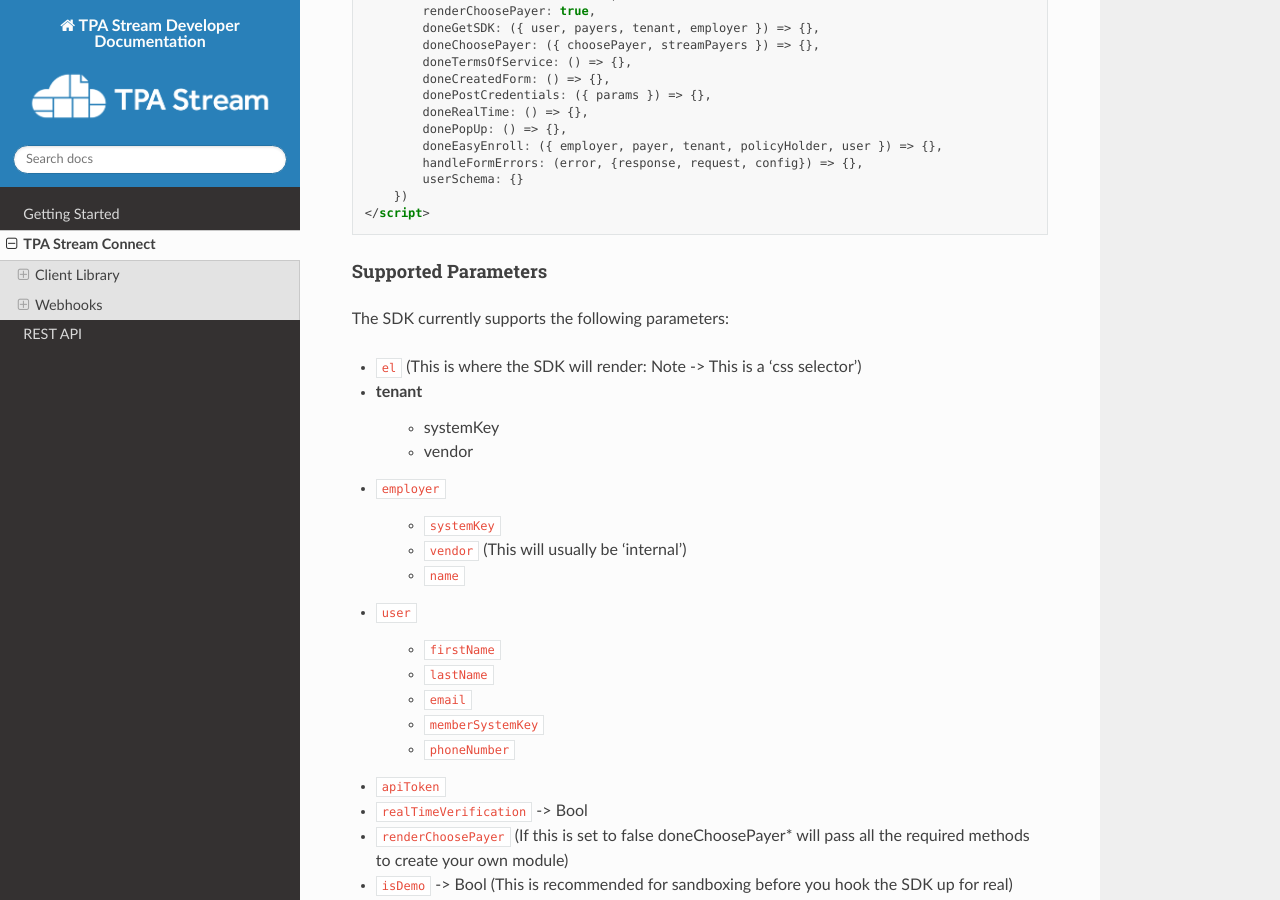
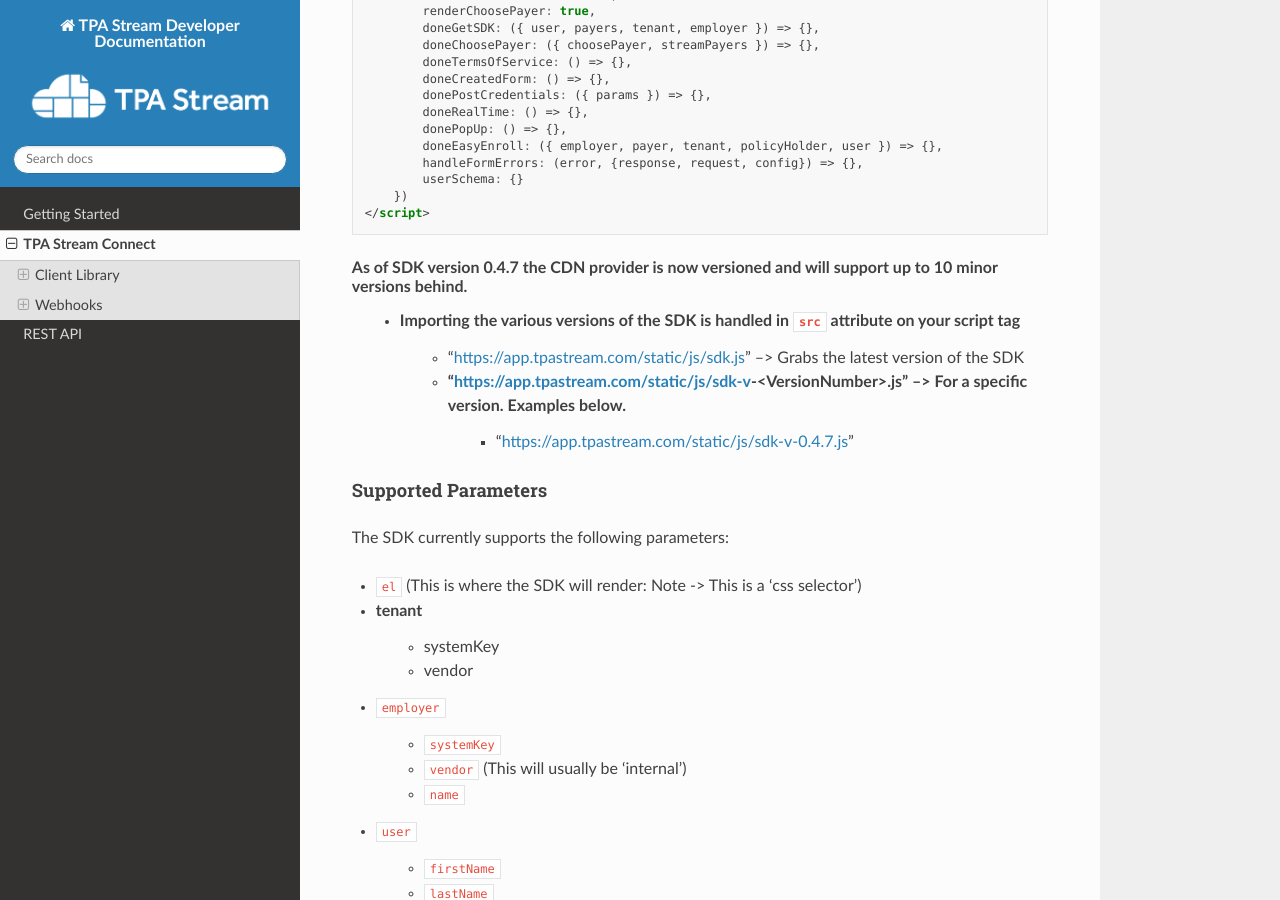
Before and after one commit to TPAStream/developer-docs, a Sphinx documentation site: the page built from source/connect.rst, in a window 1280 px wide and 900 px high, scrolled down 1301 px. Built offline with Sphinx 7.4.7 and the Read the Docs theme 2.0.0, drawn with Linux system fonts in a browser that asks for light colours; some of the changed text lies outside the part shown.

Commit message:
Update SDK logs to current version.

```diff
--- a/source/connect.rst
+++ b/source/connect.rst
@@ -91,6 +91,11 @@
         })
     </script>
 
+As of SDK version 0.4.7 the CDN provider is now versioned and will support up to 10 minor versions behind.
+ * Importing the various versions of the SDK is handled in :code:`src` attribute on your script tag
+    * "https://app.tpastream.com/static/js/sdk.js" --> Grabs the latest version of the SDK
+    * "https://app.tpastream.com/static/js/sdk-v-<VersionNumber>.js" --> For a specific version. Examples below.
+        * "https://app.tpastream.com/static/js/sdk-v-0.4.7.js"
 
 --------------------
 Supported Parameters
@@ -210,7 +215,14 @@
       }
   }
 
-
+**********
+Change Log
+**********
+---------------
+v0.4.7 (Latest)
+---------------
+    * Add versioning to the CDN provider
+    * Append version to all request headers for underlying api to read.
 
 Webhooks
 ========
```
